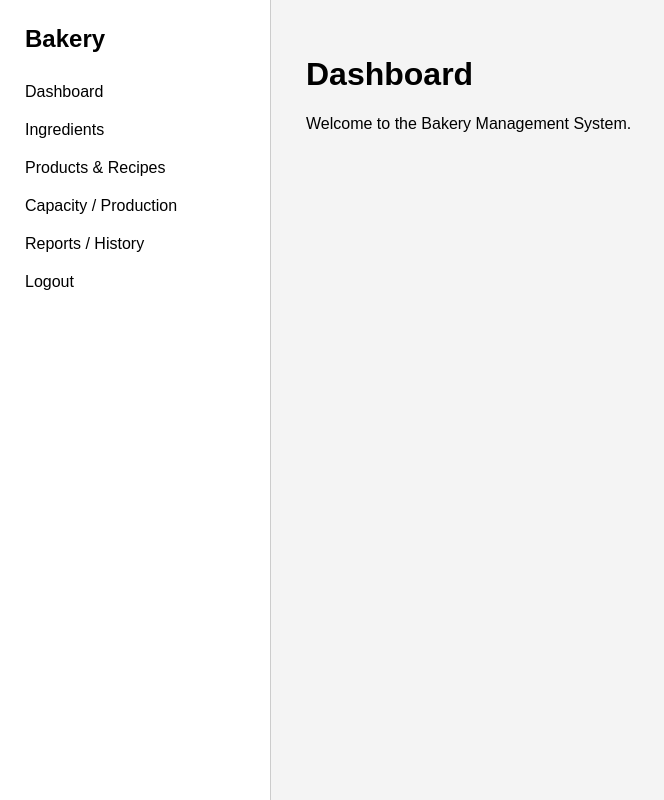
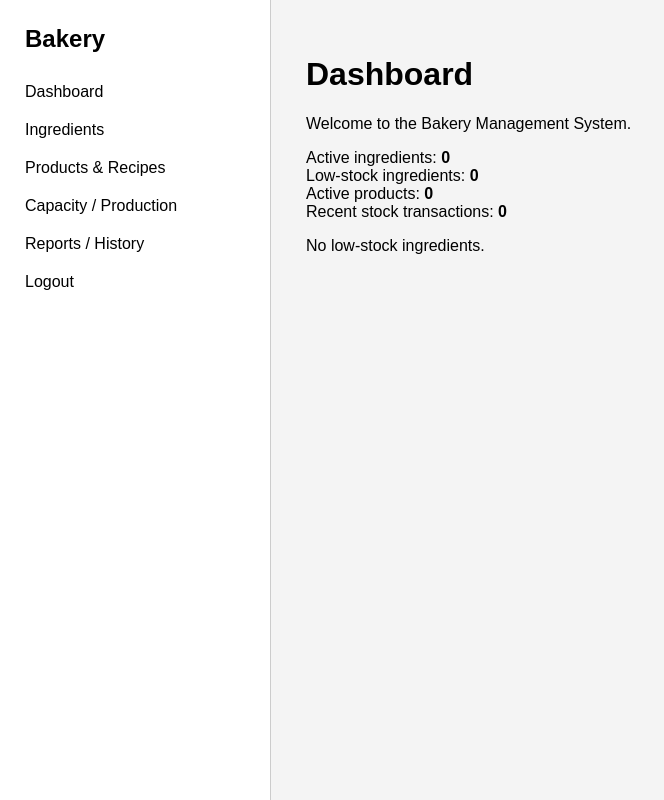
Before and after one commit to sabagh123/bakery-inventory-ia, a Flask app: page /dashboard in a window 1280 px wide. Shown: the whole page, without its empty margins (0-664 px from the left). Run offline with Flask 3, Linux system fonts and the light colour scheme; the visitor is signed in with stand-in values (Sample User, id 1); data that the repository does not hold is empty.

Commit message:
feat: add low stock monitoring and product cost analysis

```diff
--- a/app.py
+++ b/app.py
@@ -100,6 +100,57 @@ def perform_production(product_id, portions, performed_by):
         raise
 
 
+def get_low_stock_ingredients():
+    """Return active ingredients where stock_quantity <= reorder_level."""
+    conn = database.get_connection()
+    rows = conn.execute(
+        """
+        SELECT ingredient_id, name, unit, stock_quantity, reorder_level
+        FROM ingredients
+        WHERE is_active = 1 AND stock_quantity <= reorder_level
+        ORDER BY name
+        """
+    ).fetchall()
+    conn.close()
+    return rows
+
+
+def calculate_cost_contribution(product_id):
+    """Return (cost_per_portion, contribution_per_portion) or (None, None) if no recipe.
+
+    cost_per_portion = sum(quantity_required * unit_cost) over recipe ingredients.
+    contribution = selling_price - cost_per_portion (None if product missing)
+    """
+    conn = database.get_connection()
+    rows = conn.execute(
+        """
+        SELECT ri.quantity_required, i.unit_cost
+        FROM recipe_ingredients ri
+        JOIN ingredients i ON ri.ingredient_id = i.ingredient_id
+        WHERE ri.product_id = ?
+        """,
+        (product_id,)
+    ).fetchall()
+
+    if not rows:
+        conn.close()
+        return None, None
+
+    cost = sum(r["quantity_required"] * r["unit_cost"] for r in rows)
+
+    prod = conn.execute(
+        "SELECT selling_price FROM products WHERE product_id = ?",
+        (product_id,)
+    ).fetchone()
+    conn.close()
+
+    if prod is None:
+        return cost, None
+
+    contribution = prod["selling_price"] - cost
+    return cost, contribution
+
+
 app = Flask(__name__)
 app.secret_key = os.environ.get("SECRET_KEY", "development-key")
 
@@ -146,7 +197,33 @@ def dashboard():
     if "user_id" not in session:
         return redirect(url_for("login"))
 
-    return render_template("dashboard.html")
+    conn = database.get_connection()
+
+    active_ingredients_count = conn.execute(
+        "SELECT COUNT(*) as cnt FROM ingredients WHERE is_active = 1"
+    ).fetchone()["cnt"]
+
+    low_stock_rows = get_low_stock_ingredients()
+    low_stock_count = len(low_stock_rows)
+
+    active_products_count = conn.execute(
+        "SELECT COUNT(*) as cnt FROM products WHERE is_active = 1"
+    ).fetchone()["cnt"]
+
+    recent_transactions = conn.execute(
+        "SELECT st.*, i.name as ingredient_name FROM stock_transactions st JOIN ingredients i ON st.ingredient_id = i.ingredient_id ORDER BY st.created_at DESC LIMIT 5"
+    ).fetchall()
+
+    conn.close()
+
+    return render_template(
+        "dashboard.html",
+        active_ingredients_count=active_ingredients_count,
+        low_stock_count=low_stock_count,
+        active_products_count=active_products_count,
+        recent_transactions=recent_transactions,
+        low_stock_rows=low_stock_rows,
+    )
 
 
 @app.route("/ingredients", methods=["GET", "POST"])
@@ -527,12 +604,21 @@ def products():
         ORDER BY name
         """
     ).fetchall()
+    # annotate products with cost and contribution
+    products_with_costs = []
+    for p in product_rows:
+        cost, contribution = calculate_cost_contribution(p["product_id"])
+        products_with_costs.append({
+            **dict(p),
+            "cost_per_portion": cost,
+            "contribution_per_portion": contribution,
+        })
 
     db.close()
 
     return render_template(
         "products.html",
-        products=product_rows,
+        products=products_with_costs,
         ingredients=ingredient_rows,
         error=error
     )
--- a/templates/dashboard.html
+++ b/templates/dashboard.html
@@ -8,4 +8,37 @@
 
 <p>Welcome to the Bakery Management System.</p>
 
+<div class="summary-cards">
+	<div class="card">Active ingredients: <strong>{{ active_ingredients_count }}</strong></div>
+	<div class="card">Low-stock ingredients: <strong>{{ low_stock_count }}</strong></div>
+	<div class="card">Active products: <strong>{{ active_products_count }}</strong></div>
+	<div class="card">Recent stock transactions: <strong>{{ recent_transactions|length }}</strong></div>
+</div>
+
+{% if low_stock_rows %}
+	<h2>Low-stock ingredients</h2>
+	<table>
+		<thead>
+			<tr>
+				<th>Name</th>
+				<th>Unit</th>
+				<th>Current Stock</th>
+				<th>Reorder Level</th>
+			</tr>
+		</thead>
+		<tbody>
+			{% for ing in low_stock_rows %}
+			<tr>
+				<td>{{ ing['name'] }}</td>
+				<td>{{ ing['unit'] }}</td>
+				<td>{{ ing['stock_quantity'] }}</td>
+				<td>{{ ing['reorder_level'] }}</td>
+			</tr>
+			{% endfor %}
+		</tbody>
+	</table>
+{% else %}
+	<p>No low-stock ingredients.</p>
+{% endif %}
+
 {% endblock %}
```
Also changed, not shown: docs/development_log.md (+44 -0 lines), templates/products.html (+16 -0 lines), tests/test_lowstock_costs.py (added, +104 -0 lines).
